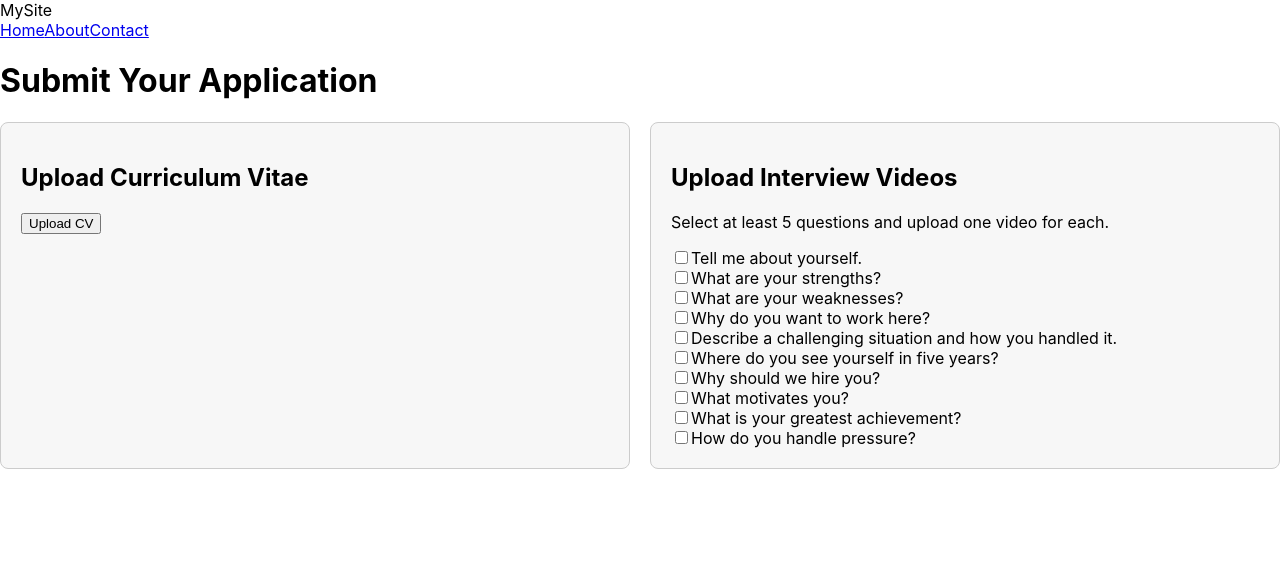
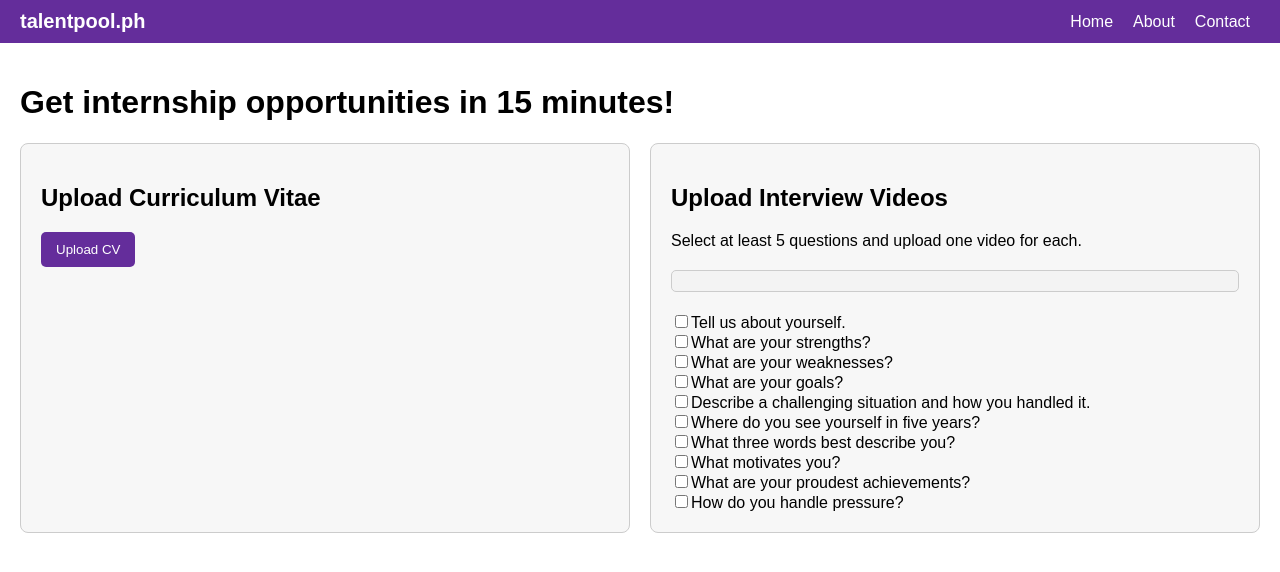
Before and after one commit to jaepalma/talentpool-test, a React (Create React App) app in the folder talentpool/: page / in a window 1280 px wide. Shown: the top 572 px of the page. Built offline with nearby package versions, Linux system fonts and the light colour scheme.

Commit message:
edited css

```diff
--- a/talentpool/src/App.css
+++ b/talentpool/src/App.css
@@ -1,5 +1,4 @@
-/* Ribbon styles remain unchanged */
-
+/* Retained Ribbon and Layout Styles */
 /* Modal Styling */
 .modal {
   position: fixed;
@@ -53,7 +52,40 @@
   background-color: #cccccc;
 }
 
-/* Flexbox layout for the bins */
+body {
+  font-family: Arial, sans-serif;
+  margin: 0;
+  padding: 0;
+}
+
+.ribbon {
+  background-color: #642D9B;
+  color: white;
+  display: flex;
+  justify-content: space-between;
+  align-items: center;
+  padding: 10px 20px;
+}
+
+.ribbon .logo {
+  font-size: 20px;
+  font-weight: bold;
+}
+
+.nav-links a {
+  color: white;
+  text-decoration: none;
+  margin: 0 10px;
+}
+
+.nav-links a:hover {
+  text-decoration: underline;
+}
+
+.container {
+  padding: 20px;
+}
+
 .form-container {
   display: flex;
   gap: 20px;
@@ -68,3 +100,59 @@
   border-radius: 8px;
   background-color: #f7f7f7;
 }
+
+.upload-button {
+  background-color: #642D9B;
+  color: white;
+  border: none;
+  padding: 10px 15px;
+  border-radius: 5px;
+  cursor: pointer;
+}
+
+.upload-button:hover {
+  background-color: #0033aa;
+}
+
+/* Progress Bar Styles */
+.progress-bar-container {
+  margin: 20px 0;
+  background-color: #f3f3f3;
+  border: 1px solid #ccc;
+  border-radius: 5px;
+  height: 20px;
+  position: relative;
+  overflow: hidden;
+}
+
+.progress-bar {
+  background-color: #ffc709;
+  height: 100%;
+  transition: width 0.3s ease;
+}
+
+.progress-text {
+  text-align: center;
+  font-size: 14px;
+  margin-top: 10px;
+}
+
+.uploaded-info {
+  margin-top: 10px;
+  display: flex;
+  align-items: center;
+  gap: 10px;
+}
+
+.remove-button {
+  background-color: #cc0000;
+  color: white;
+  border: none;
+  padding: 5px 10px;
+  border-radius: 4px;
+  cursor: pointer;
+}
+
+.remove-button:hover {
+  background-color: #aa0000;
+}
--- a/talentpool/src/App.js
+++ b/talentpool/src/App.js
@@ -4,15 +4,15 @@ import "./App.css";
 
 function App() {
   const interviewQuestions = [
-    "Tell me about yourself.",
+    "Tell us about yourself.",
     "What are your strengths?",
     "What are your weaknesses?",
-    "Why do you want to work here?",
+    "What are your goals?",
     "Describe a challenging situation and how you handled it.",
     "Where do you see yourself in five years?",
-    "Why should we hire you?",
+    "What three words best describe you?",
     "What motivates you?",
-    "What is your greatest achievement?",
+    "What are your proudest achievements?",
     "How do you handle pressure?",
   ];
 
@@ -20,7 +20,7 @@ function App() {
   const [selectedQuestions, setSelectedQuestions] = useState([]);
   const [uploadedVideos, setUploadedVideos] = useState({});
   const [showPrivacyModal, setShowPrivacyModal] = useState(false);
-  const [currentUploadType, setCurrentUploadType] = useState(null); // "cv" or "video"
+  const [currentUploadType, setCurrentUploadType] = useState(null);
   const [pendingUpload, setPendingUpload] = useState(null);
 
   const handleUploadClick = (type, callback) => {
@@ -46,11 +46,22 @@ function App() {
     setUploadedVideos((prev) => ({ ...prev, [question]: file }));
   };
 
+  const handleVideoRemove = (question) => {
+    setUploadedVideos((prev) => {
+      const updatedVideos = { ...prev };
+      delete updatedVideos[question];
+      return updatedVideos;
+    });
+  };
+
+  const uploadedCount = Object.keys(uploadedVideos).length;
+  const progressPercentage = Math.min((uploadedCount / 5) * 100, 100);
+
   return (
     <Router>
       <div className="app">
         <header className="ribbon">
-          <div className="logo">MySite</div>
+          <div className="logo">talentpool.ph</div>
           <nav className="nav-links">
             <Link to="/">Home</Link>
             <Link to="/about">About</Link>
@@ -62,9 +73,8 @@ function App() {
             path="/"
             element={
               <div className="container">
-                <h1>Submit Your Application</h1>
+                <h1>Get internship opportunities in 15 minutes!</h1>
                 <div className="form-container">
-                  {/* Upload CV Section */}
                   <div className="cv-section">
                     <h2>Upload Curriculum Vitae</h2>
                     <button
@@ -87,10 +97,18 @@ function App() {
                     {cvFile && <p>Selected file: {cvFile.name}</p>}
                   </div>
 
-                  {/* Video Upload Section */}
                   <div className="video-section">
                     <h2>Upload Interview Videos</h2>
                     <p>Select at least 5 questions and upload one video for each.</p>
+                    <div className="progress-bar-container">
+                      <div
+                        className="progress-bar"
+                        style={{ width: `${progressPercentage}%` }}
+                      ></div>
+                      <p className="progress-text">
+                        {uploadedCount}/5 Videos Uploaded
+                      </p>
+                    </div>
                     <div className="questions-container">
                       {interviewQuestions.map((question, index) => (
                         <div key={index} className="question-item">
@@ -131,11 +149,17 @@ function App() {
                                   handleVideoUpload(question, e.target.files[0])
                                 }
                               />
-                              {uploadedVideos[question] && (
-                                <p>
-                                  Uploaded: {uploadedVideos[question].name}
-                                </p>
-                              )}
+                              {uploadedVideos[question] ? (
+                                <div className="uploaded-info">
+                                  <p>{uploadedVideos[question].name}</p>
+                                  <button
+                                    className="remove-button"
+                                    onClick={() => handleVideoRemove(question)}
+                                  >
+                                    Remove
+                                  </button>
+                                </div>
+                              ) : null}
                             </div>
                           )}
                         </div>
@@ -156,7 +180,6 @@ function App() {
           />
         </Routes>
 
-        {/* Privacy Modal */}
         {showPrivacyModal && (
           <div className="modal">
             <div className="modal-content">
```
